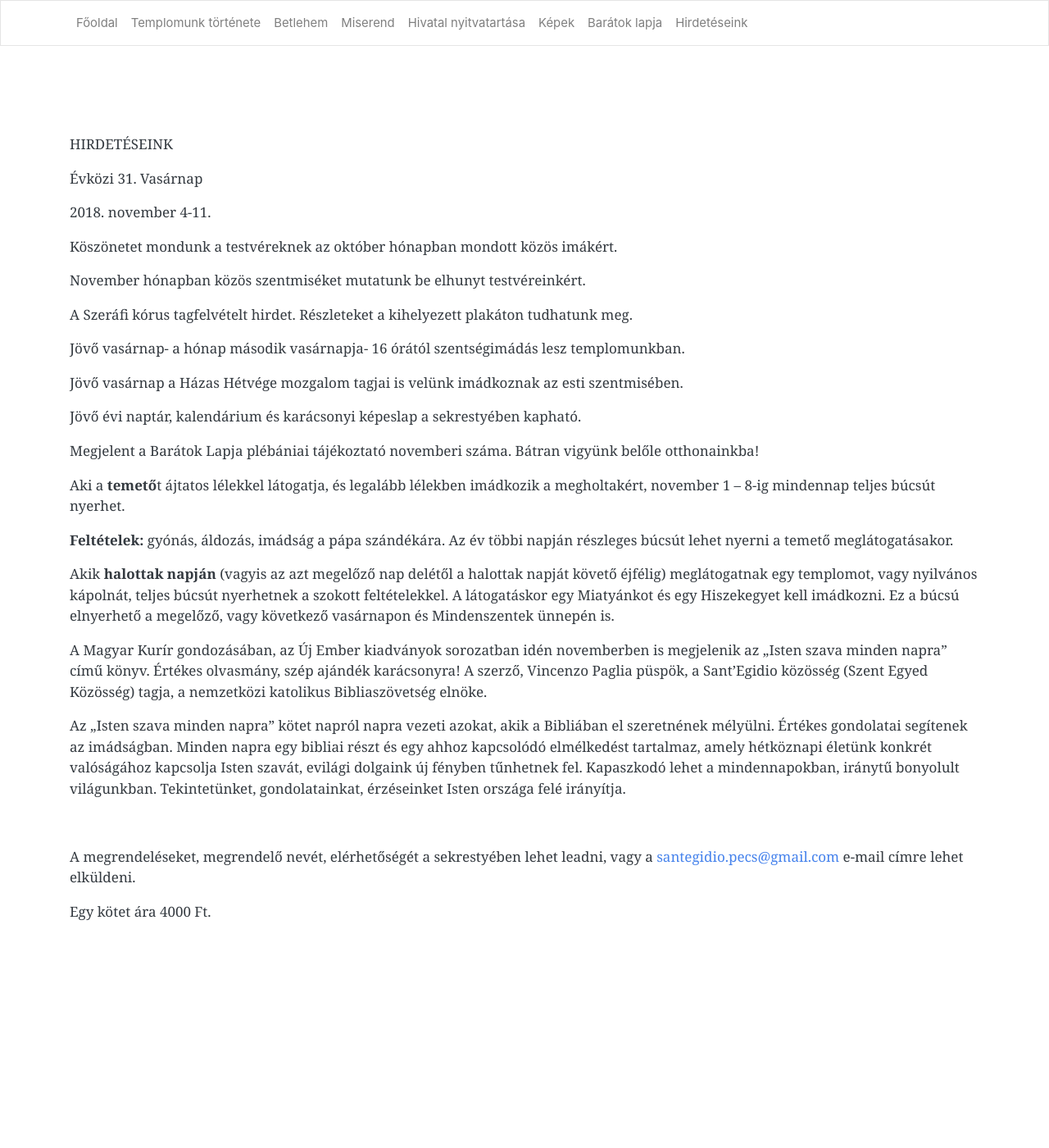
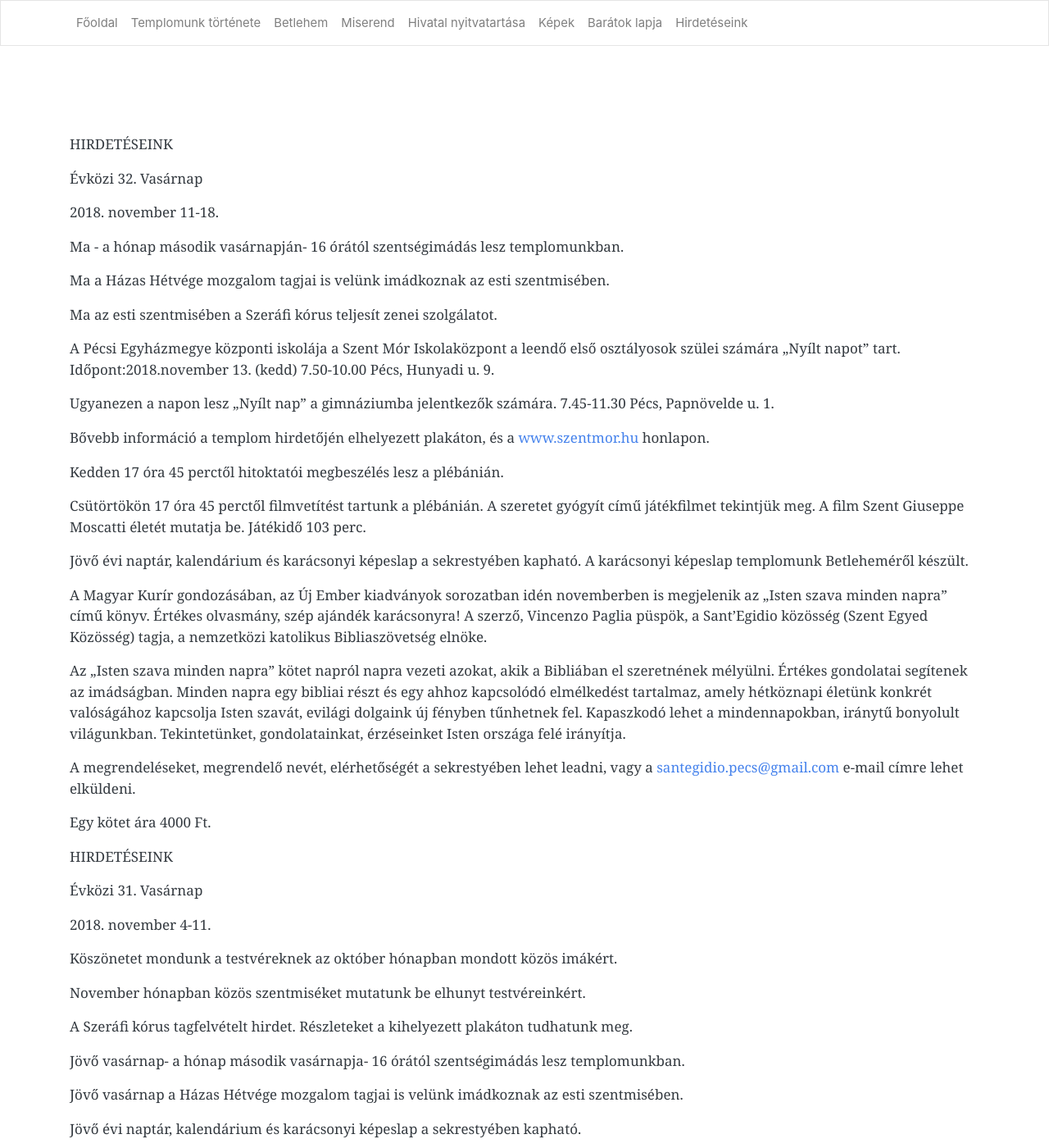
Before and after one commit to pecsi-ferences/pecsi-ferences.github.io, a Jekyll site: the page built from hirdeteseink.md, in a window 1280 px wide and 1400 px high. Shown: the whole window at 82% size. Built offline with Jekyll 4.4.1, drawn with Linux system fonts in a browser that asks for light colours; nearby versions of some CDN libraries.

Commit message:
Update from Forestry.io - Updated hirdeteseink.md

```diff
--- a/hirdeteseink.md
+++ b/hirdeteseink.md
@@ -6,6 +6,38 @@ title: Hirdetéseink
 
 
 
+
+HIRDETÉSEINK
+
+Évközi 32. Vasárnap
+
+2018\. november 11-18.
+
+Ma - a hónap második vasárnapján- 16 órától szentségimádás lesz templomunkban.
+
+Ma a Házas Hétvége mozgalom tagjai is velünk imádkoznak az esti szentmisében.
+
+Ma az esti szentmisében a Szeráfi kórus teljesít zenei szolgálatot.
+
+A Pécsi Egyházmegye központi iskolája a Szent Mór Iskolaközpont a leendő első osztályosok szülei számára „Nyílt napot” tart. Időpont:2018.november 13. (kedd) 7.50-10.00 Pécs, Hunyadi u. 9.
+
+Ugyanezen a napon lesz „Nyílt nap” a gimnáziumba jelentkezők számára. 7.45-11.30 Pécs, Papnövelde u. 1.
+
+Bővebb információ a templom hirdetőjén elhelyezett plakáton, és a [www.szentmor.hu](http://www.szentmor.hu) honlapon.
+
+Kedden 17 óra 45 perctől hitoktatói megbeszélés lesz a plébánián.
+
+Csütörtökön 17 óra 45 perctől filmvetítést tartunk a plébánián. A szeretet gyógyít című játékfilmet tekintjük meg. A film Szent Giuseppe Moscatti életét mutatja be. Játékidő 103 perc.
+
+Jövő évi naptár, kalendárium és karácsonyi képeslap a sekrestyében kapható. A karácsonyi képeslap templomunk Betleheméről készült.
+
+A Magyar Kurír gondozásában, az Új Ember kiadványok sorozatban idén novemberben is megjelenik az „Isten szava minden napra” című könyv. Értékes olvasmány, szép ajándék karácsonyra! A szerző, Vincenzo Paglia püspök, a Sant'Egidio közösség (Szent Egyed Közösség) tagja, a nemzetközi katolikus Bibliaszövetség elnöke.
+
+Az „Isten szava minden napra” kötet napról napra vezeti azokat, akik a Bibliában el szeretnének mélyülni. Értékes gondolatai segítenek az imádságban. Minden napra egy bibliai részt és egy ahhoz kapcsolódó elmélkedést tartalmaz, amely hétköznapi életünk konkrét valóságához kapcsolja Isten szavát, evilági dolgaink új fényben tűnhetnek fel. Kapaszkodó lehet a mindennapokban, iránytű bonyolult világunkban. Tekintetünket, gondolatainkat, érzéseinket Isten országa felé irányítja.
+
+A megrendeléseket, megrendelő nevét, elérhetőségét a sekrestyében lehet leadni, vagy a [santegidio.pecs@gmail.com](mailto:santegidio.pecs@gmail.com) e-mail címre lehet elküldeni.
+
+Egy kötet ára 4000 Ft.
 
 HIRDETÉSEINK
 
@@ -35,10 +67,7 @@ Akik **halottak napján** (vagyis az azt megelőző nap delétől a halottak n
 
 A Magyar Kurír gondozásában, az Új Ember kiadványok sorozatban idén novemberben is megjelenik az „Isten szava minden napra” című könyv. Értékes olvasmány, szép ajándék karácsonyra! A szerző, Vincenzo Paglia püspök, a Sant'Egidio közösség (Szent Egyed Közösség) tagja, a nemzetközi katolikus Bibliaszövetség elnöke.
 
-
- Az „Isten szava minden napra” kötet napról napra vezeti azokat, akik a Bibliában el szeretnének mélyülni. Értékes gondolatai segítenek az imádságban. Minden napra egy bibliai részt és egy ahhoz kapcsolódó elmélkedést tartalmaz, amely hétköznapi életünk konkrét valóságához kapcsolja Isten szavát, evilági dolgaink új fényben tűnhetnek fel. Kapaszkodó lehet a mindennapokban, iránytű bonyolult világunkban. Tekintetünket, gondolatainkat, érzéseinket Isten országa felé irányítja.
-
-
+Az „Isten szava minden napra” kötet napról napra vezeti azokat, akik a Bibliában el szeretnének mélyülni. Értékes gondolatai segítenek az imádságban. Minden napra egy bibliai részt és egy ahhoz kapcsolódó elmélkedést tartalmaz, amely hétköznapi életünk konkrét valóságához kapcsolja Isten szavát, evilági dolgaink új fényben tűnhetnek fel. Kapaszkodó lehet a mindennapokban, iránytű bonyolult világunkban. Tekintetünket, gondolatainkat, érzéseinket Isten országa felé irányítja.
 
 A megrendeléseket, megrendelő nevét, elérhetőségét a sekrestyében lehet leadni, vagy a [santegidio.pecs@gmail.com](mailto:santegidio.pecs@gmail.com) e-mail címre lehet elküldeni.
 
```
